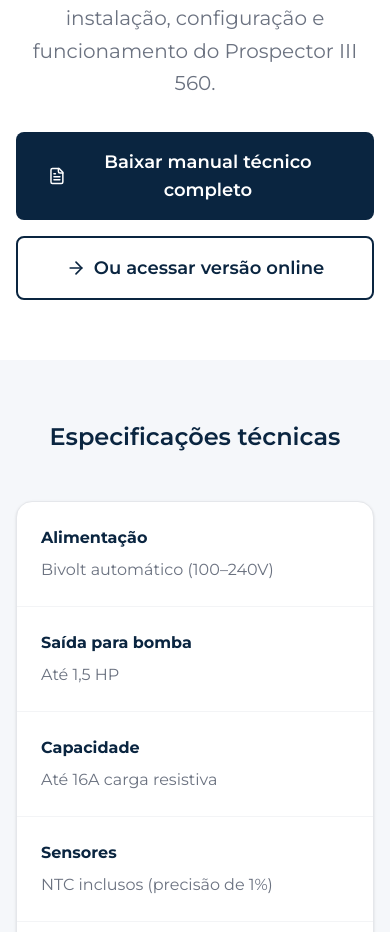
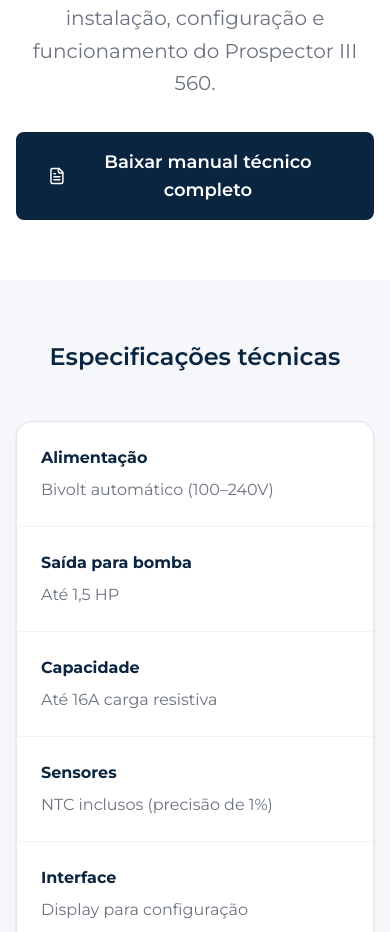
Before and after one commit to j-c-fstk-dev/prospector, a React (Vite) app: page / in a window 390 px wide. Shown: the part 7782-8714 px from the top of the page. Built offline with nearby package versions, Linux system fonts and the light colour scheme.

Commit message:
Feature: removida opção 'versão online' do manual
- Mantido apenas botão 'Baixar manual técnico completo'
- Layout ajustado para CTA único centralizado
- Simplificado fluxo para o usuário
- Foco total no download do PDF
- Removida confusão com múltiplas opções

```diff
--- a/src/App.tsx
+++ b/src/App.tsx
@@ -497,20 +497,13 @@
                 Acesse todas as informações de instalação, configuração e funcionamento do Prospector III 560.
               </p>
             </div>
-            <div className="flex flex-col sm:flex-row gap-4 justify-center">
+            <div className="flex justify-center">
               <a
                 href="/manual-prospector-iii-560"
                 className="btn-primary bg-brand-dark text-white hover:bg-brand-medium px-8 py-4 text-lg inline-flex items-center justify-center gap-3"
               >
                 <FileText size={20} />
                 Baixar manual técnico completo
-              </a>
-              <a
-                href="/manual-prospector-iii-560"
-                className="btn-secondary px-8 py-4 text-lg inline-flex items-center justify-center gap-3"
-              >
-                <ArrowRight size={20} />
-                Ou acessar versão online
               </a>
             </div>
           </div>
```
